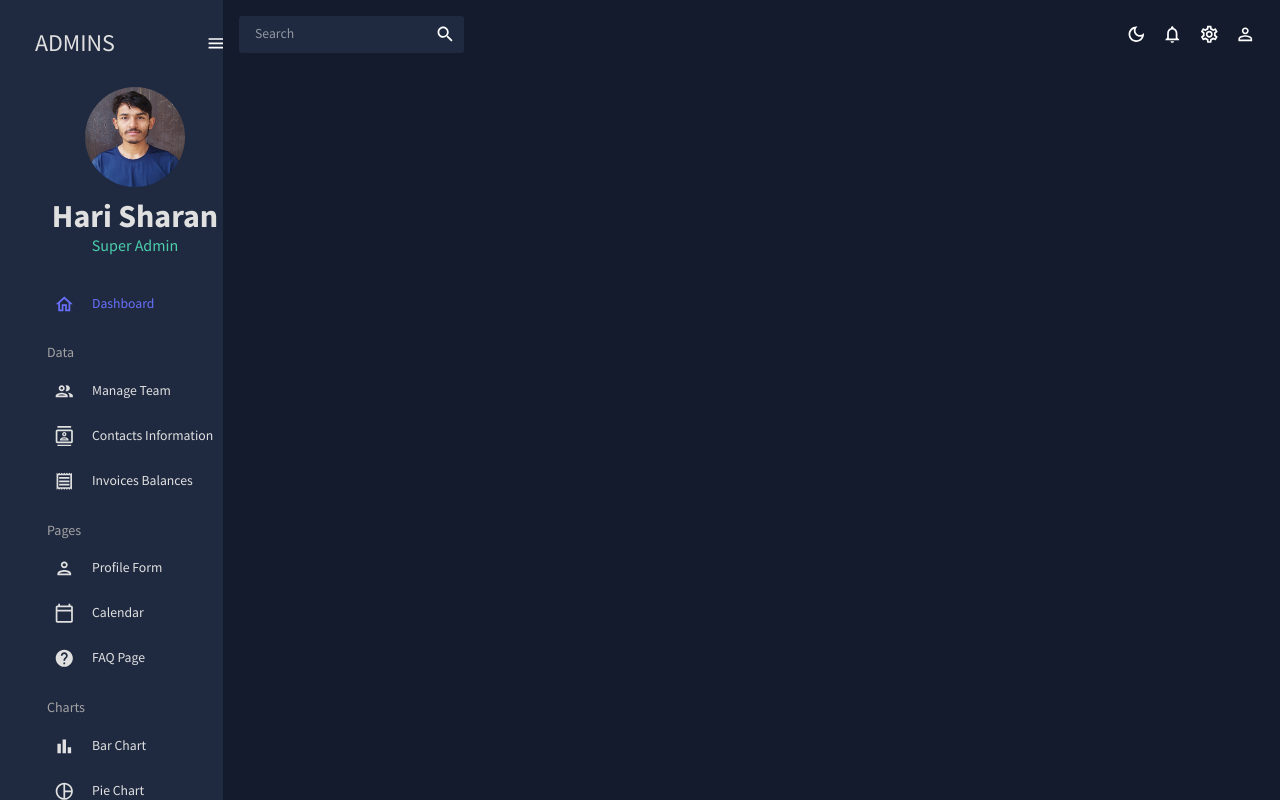
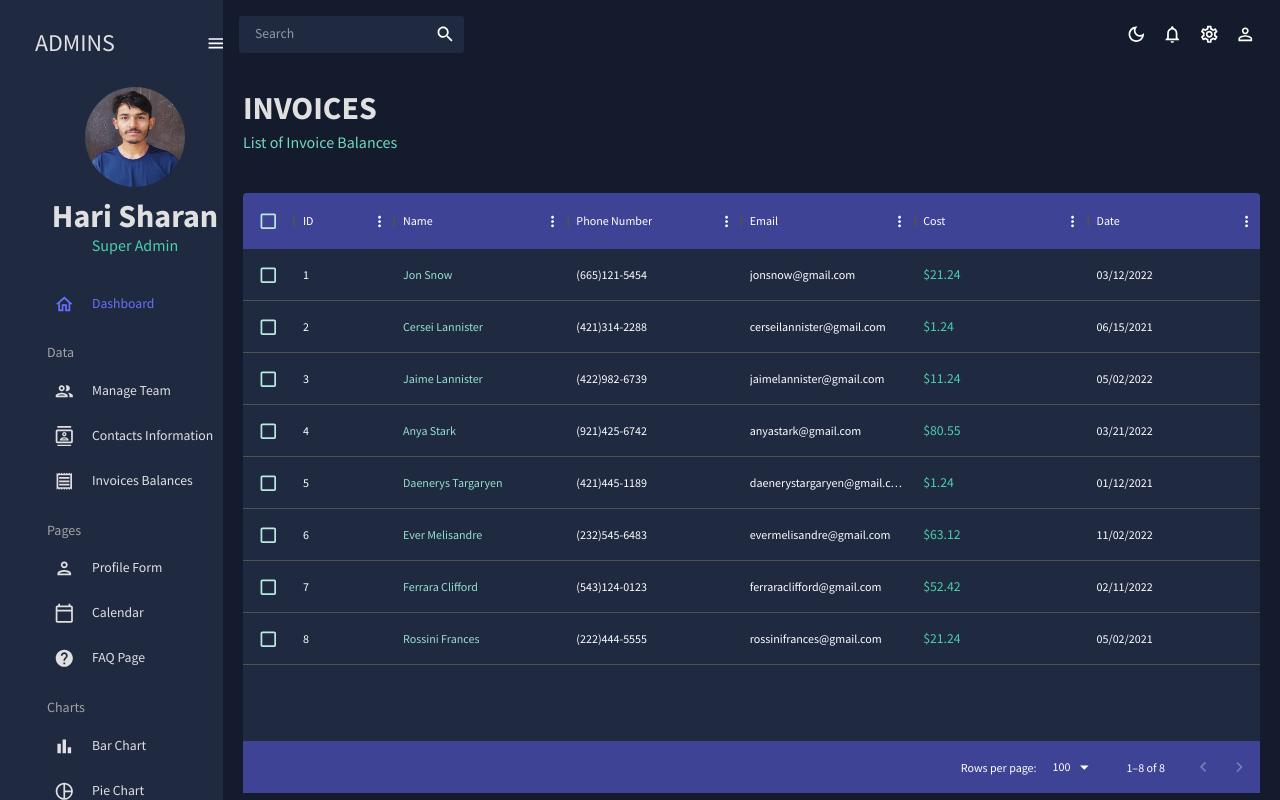
Before and after one commit to harisharanChaulagain/react-admin, a React (Create React App) app: page /invoices in a window 1280 px wide. Built offline with nearby package versions, Linux system fonts and the light colour scheme.

Commit message:
feat: invoice bill

```diff
--- a/src/App.js
+++ b/src/App.js
@@ -5,7 +5,7 @@
 import Sidebar from "./pages/global/Sidebar";
 import Dashboard from "./pages/dashboard";
 import Team from "./pages/team";
-// import Invoices from "./pages/invoices";
+import Invoices from "./pages/invoices";
 import Contacts from "./pages/contacts";
 // import Bar from "./pages/bar";
 // import Form from "./pages/form";
@@ -22,15 +22,15 @@
       <ThemeProvider theme={theme}>
         <CssBaseline />
         <div className="app">
-          <Sidebar/>
+          <Sidebar />
           <main className="content">
             <Topbar />
             <Routes>
               <Route path="/" element={<Dashboard />} />
-               <Route path="/team" element={<Team />} />
+              <Route path="/team" element={<Team />} />
               <Route path="/contacts" element={<Contacts />} />
+              <Route path="/invoices" element={<Invoices />} />
               {/*<Route path="/calendar" element={<Calendar />} />
-              <Route path="/invoice" element={<Invoices />} />
               <Route path="/line" element={<Line />} />
               <Route path="/bar" element={<Bar />} />
               <Route path="/form" element={<Form />} />
--- /dev/null
+++ b/src/pages/invoices/index.jsx
@@ -0,0 +1,83 @@
+import { Box, Typography, useTheme } from "@mui/material";
+import { DataGrid } from "@mui/x-data-grid";
+import { tokens } from "../../theme";
+import { mockDataInvoices } from "../../data/mockData";
+import { Header } from "../../components/Header";
+
+const Invoices = () => {
+  const theme = useTheme();
+  const colors = tokens(theme.palette.mode);
+
+  const columns = [
+    { field: "id", headerName: "ID" },
+    {
+      field: "name",
+      headerName: "Name",
+      flex: 1,
+      cellClassName: "name-column--cell",
+    },
+    {
+      field: "phone",
+      headerName: "Phone Number",
+      flex: 1,
+    },
+    {
+      field: "email",
+      headerName: "Email",
+      flex: 1,
+    },
+    {
+      field: "cost",
+      headerName: "Cost",
+      flex: 1,
+      renderCell: (params) => (
+        <Typography color={colors.greenAccent[500]}>
+          ${params.row.cost}
+        </Typography>
+      ),
+    },
+    {
+      field: "date",
+      headerName: "Date",
+      flex: 1,
+    },
+  ];
+
+  return (
+    <Box m="20px">
+      <Header title="INVOICES" subtitle="List of Invoice Balances" />
+      <Box
+        m="40px 0 0 0"
+        height="75vh"
+        sx={{
+          "& .MuiDataGrid-root": {
+            border: "none",
+          },
+          "& .MuiDataGrid-cell": {
+            borderBottom: "none",
+          },
+          "& .name-column--cell": {
+            color: colors.greenAccent[300],
+          },
+          "& .MuiDataGrid-columnHeaders": {
+            backgroundColor: colors.blueAccent[700],
+            borderBottom: "none",
+          },
+          "& .MuiDataGrid-virtualScroller": {
+            backgroundColor: colors.primary[400],
+          },
+          "& .MuiDataGrid-footerContainer": {
+            borderTop: "none",
+            backgroundColor: colors.blueAccent[700],
+          },
+          "& .MuiCheckbox-root": {
+            color: `${colors.greenAccent[200]} !important`,
+          },
+        }}
+      >
+        <DataGrid checkboxSelection rows={mockDataInvoices} columns={columns} />
+      </Box>
+    </Box>
+  );
+};
+export default Invoices;
```
